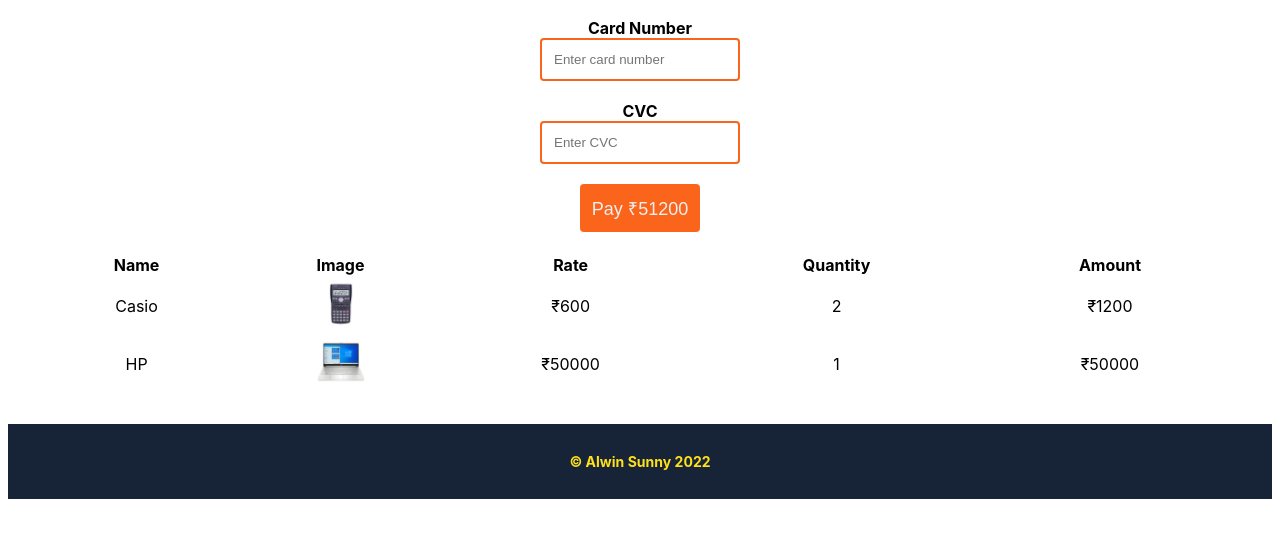
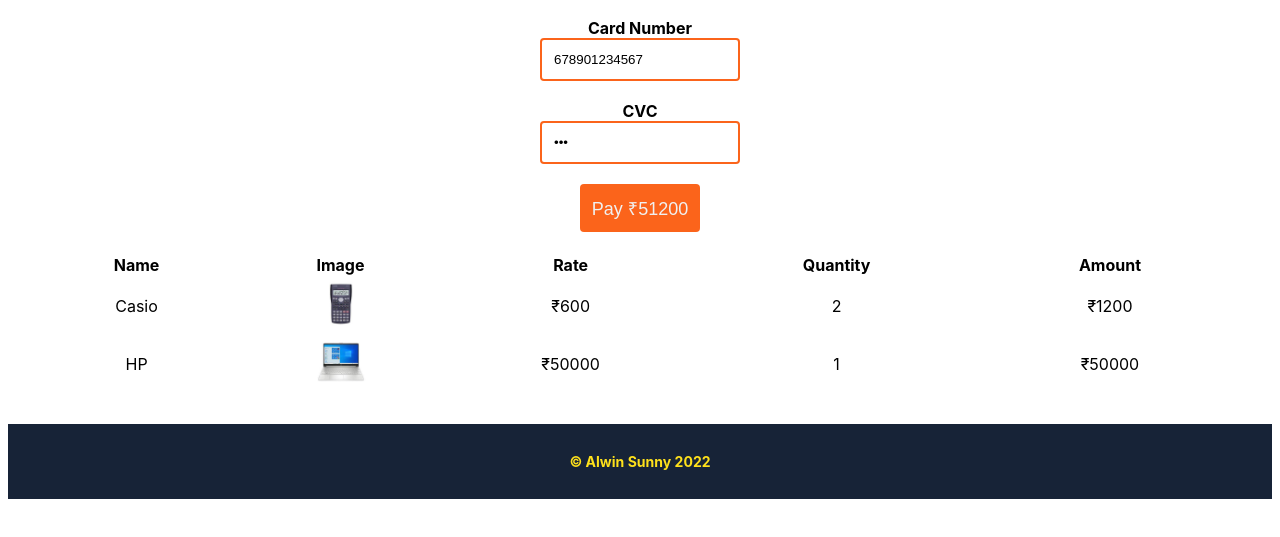
Before and after one commit to alwinks/E-Commerce-Website, a plain HTML site: page order.html in a window 1280 px wide. Shown: the part 197-734 px from the top of the page. Drawn offline with Linux system fonts and the light colour scheme.

Commit message:
Update order.html

```diff
--- a/order.html
+++ b/order.html
@@ -41,9 +41,9 @@
     <div class="main">
         <form onsubmit="orderval()">
             <label><b>Card Number</b></label><br>
-            <input required id="card_number" type="number" maxlength="12" placeholder="Enter card number"><br><br>
+            <input required id="card_number" type="number" maxlength="12" placeholder="Enter card number" value="678901234567"><br><br>
             <label><b>CVC</b></label><br>
-            <input required id="card_cvc" type="password" maxlength="3" placeholder="Enter CVC"><br><br>
+            <input required id="card_cvc" type="password" maxlength="3" placeholder="Enter CVC" value="123"><br><br>
             <input style="width: min-content;" class="button" type="submit" value="Pay ₹51200">
         </form><br>
         <table>
```
